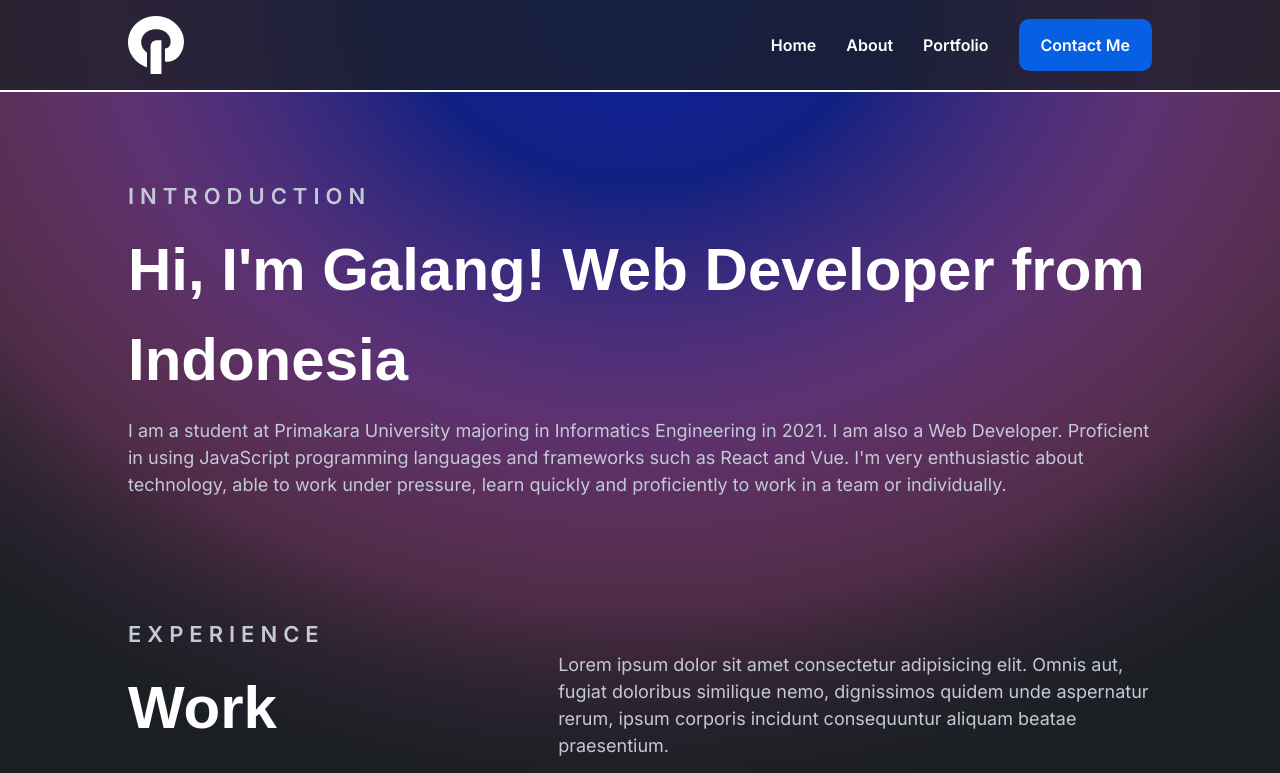
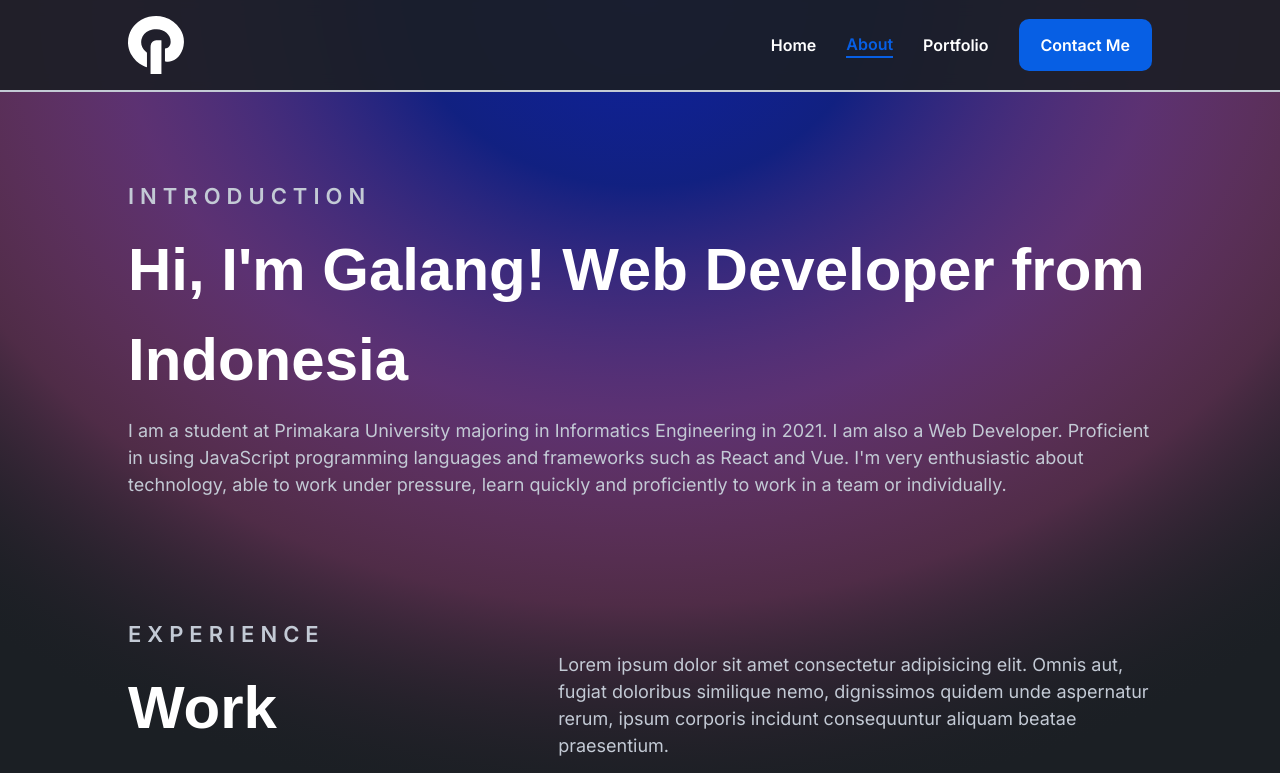
Before and after one commit to manggalang/Portofolio, a Next.js app: page /about in a window 1280 px wide. Shown: the top 773 px of the page. Built offline with nearby package versions, Linux system fonts and the light colour scheme.

Commit message:
style: add active page color

```diff
--- a/src/app/contact/page.tsx
+++ b/src/app/contact/page.tsx
@@ -97,7 +97,7 @@ export default function Contact() {
             />
             <button
               type="submit"
-              className="bg-primary font-semibold py-[14px] px-[22px] rounded-[10px]"
+              className="bg-primary duration-300 font-semibold py-[14px] px-[22px] rounded-[10px] transition hover:opacity-80"
             >
               Submit
             </button>
--- a/src/components/footer.tsx
+++ b/src/components/footer.tsx
@@ -5,6 +5,7 @@ const navigation = [
   { name: "Home", link: "/" },
   { name: "About", link: "/about" },
   { name: "Portfolio", link: "/portfolio" },
+  { name: "Contact", link: "/contact" },
 ];
 
 export default function Footer() {
--- a/src/components/header.tsx
+++ b/src/components/header.tsx
@@ -5,8 +5,10 @@ import { motion, useScroll } from "framer-motion";
 
 import Image from "next/image";
 import Link from "next/link";
+import { usePathname } from "next/navigation";
 
 export default function Header() {
+  const pathName = usePathname();
   const { scrollYProgress } = useScroll();
 
   const [openNav, setOpenNav] = useState(false);
@@ -27,10 +29,10 @@ export default function Header() {
   return (
     <header>
       <motion.div
-        className="bg-white fixed top-0 right-0 left-0 h-[2px] mt-[90px] origin-[0%] z-50"
+        className="bg-grey h-[2px] fixed left-0 mt-[83px] origin-[0%] right-0 top-0 z-50 sm:mt-[90px]"
         style={{ scaleX: scrollYProgress }}
       />
-      <div className="backdrop-blur	 bg-[rgb(27_31_36_/_0.75)] fixed left-0 py-[16px] top-0 w-full z-50">
+      <div className="backdrop-blur	 bg-[rgb(27_31_36_/_0.90)] fixed left-0 py-[16px] top-0 w-full z-50">
         <div className="bg-transparent container flex items-center justify-between py-[12px]">
           <Link href="/">
             <Image
@@ -52,7 +54,10 @@ export default function Header() {
                 key={item.name}
                 href={item.link}
                 onClick={handleOpen}
-                className="duration-[300ms] font-semibold text-white text-[22px] transition hover:drop-shadow-[0px_0px_12px_#075FE4] md:text-[16px]"
+                className={`duration-[300ms] font-semibold text-white text-[22px] transition hover:text-primary md:text-[16px] ${
+                  pathName === item.link &&
+                  "border-b-2 border-primary !text-primary"
+                }`}
               >
                 {item.name}
               </Link>
@@ -61,7 +66,7 @@ export default function Header() {
             <Link
               href="/contact"
               onClick={handleOpen}
-              className="bg-primary font-semibold py-[14px] px-[22px] rounded-[10px] text-white text-[22px] md:text-[16px]"
+              className="bg-primary duration-300 font-semibold py-[14px] px-[22px] rounded-[10px] text-white text-[22px] transition hover:opacity-80 md:text-[16px]"
             >
               Contact Me
             </Link>
--- a/src/style/contact.module.css
+++ b/src/style/contact.module.css
@@ -1,8 +1,6 @@
 .contactCard {
   background-color: #22272f;
   background-size: 150%;
-  background-position: center -175px;
-  background-repeat: no-repeat;
   border: 0.3rem solid;
   border-image-slice: 1;
   border-image-source: linear-gradient(
```
